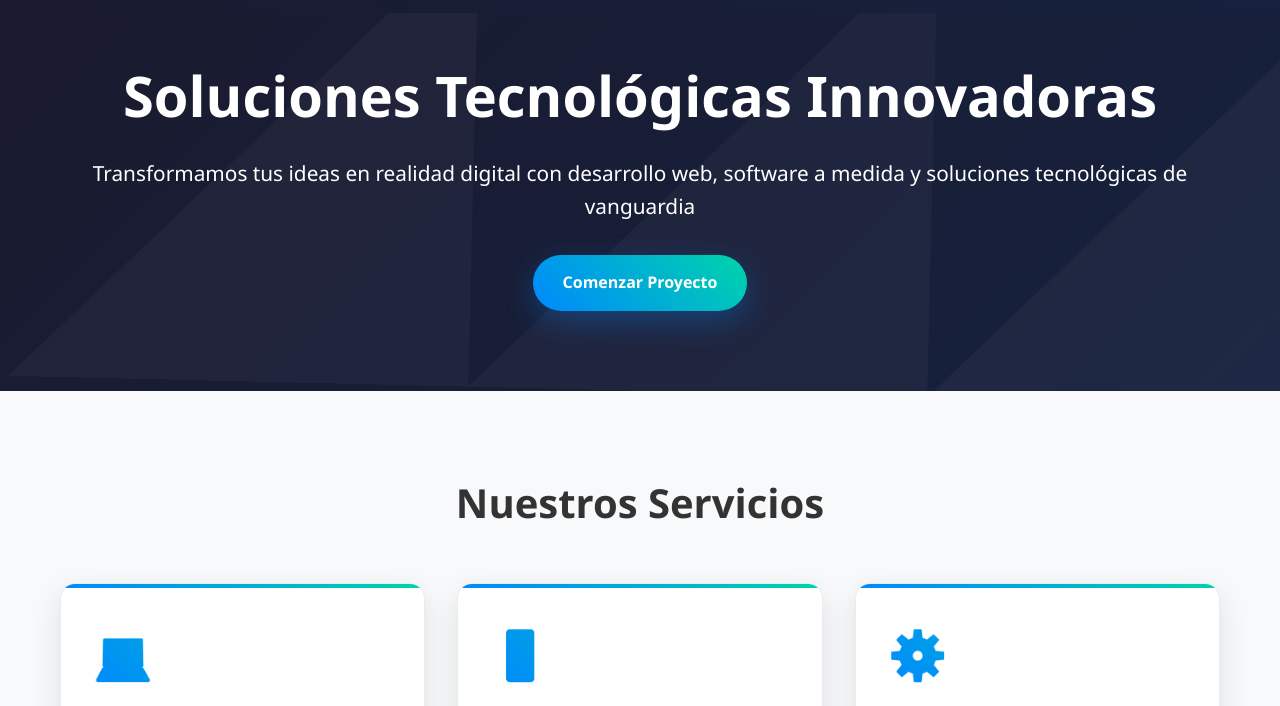
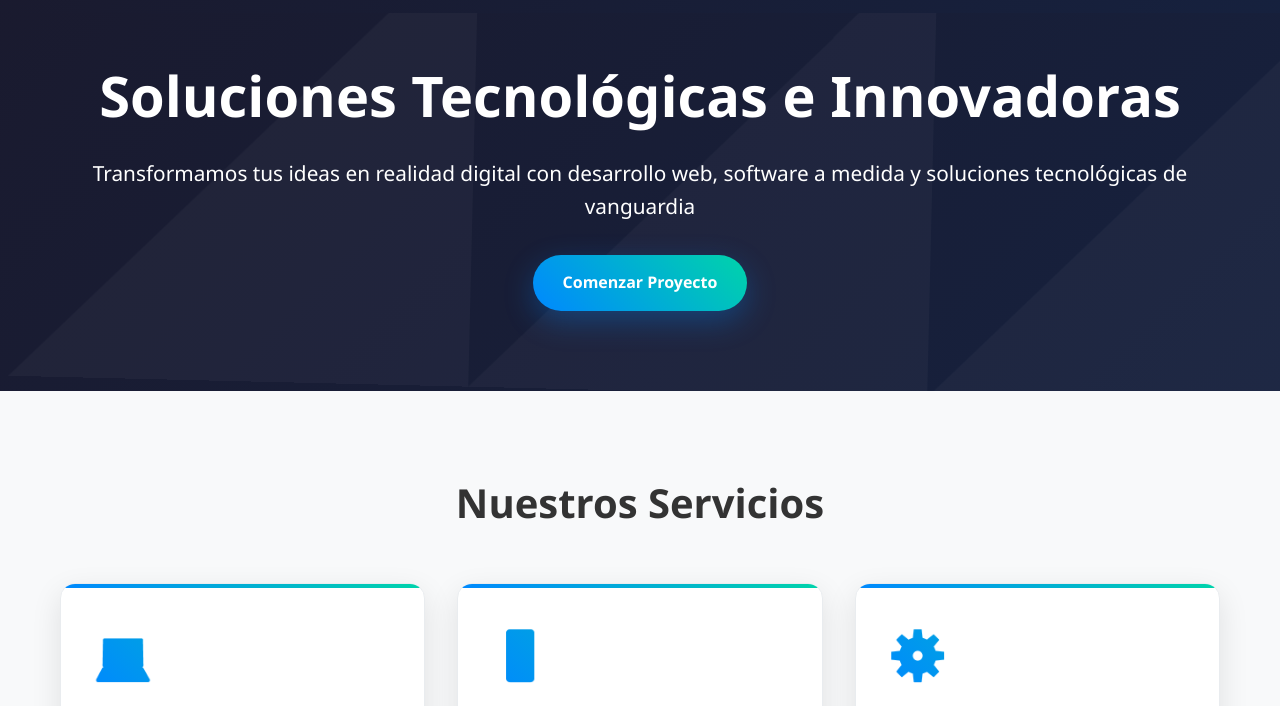
Before and after one commit to CodeSaulo/glcode-website, a plain HTML site: page index.html in a window 1280 px wide. Shown: the part 69-775 px from the top of the page. Drawn offline with Linux system fonts and the light colour scheme.

Commit message:
Update index.html
Title

```diff
--- a/index.html
+++ b/index.html
@@ -415,7 +415,7 @@
     <section class="hero" id="inicio">
         <div class="container">
             <div class="hero-content">
-                <h1>Soluciones Tecnológicas Innovadoras</h1>
+                <h1>Soluciones Tecnológicas e Innovadoras</h1>
                 <p>Transformamos tus ideas en realidad digital con desarrollo web, software a medida y soluciones tecnológicas de vanguardia</p>
                 <a href="#contacto" class="cta-button">Comenzar Proyecto</a>
             </div>
```
